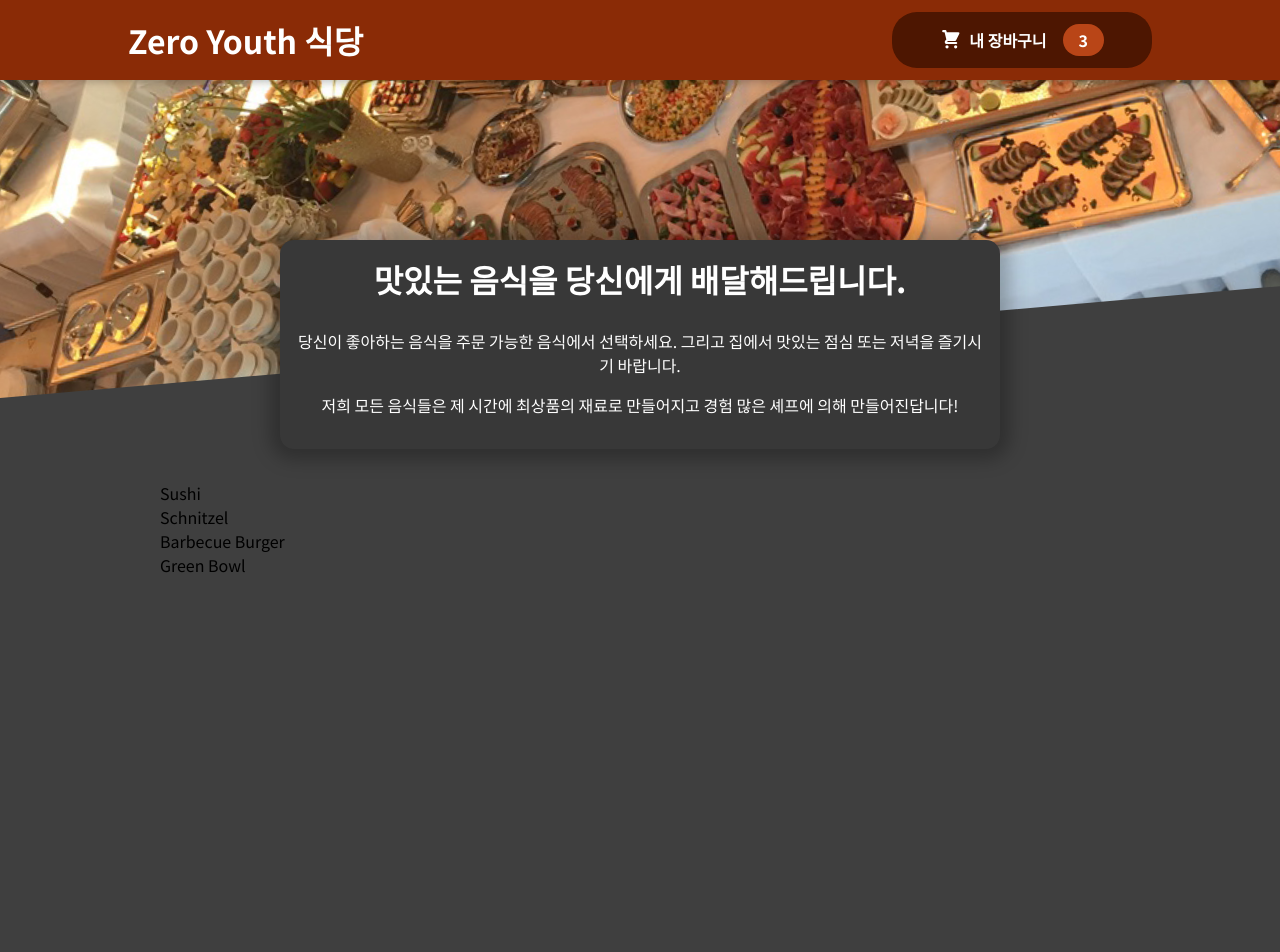
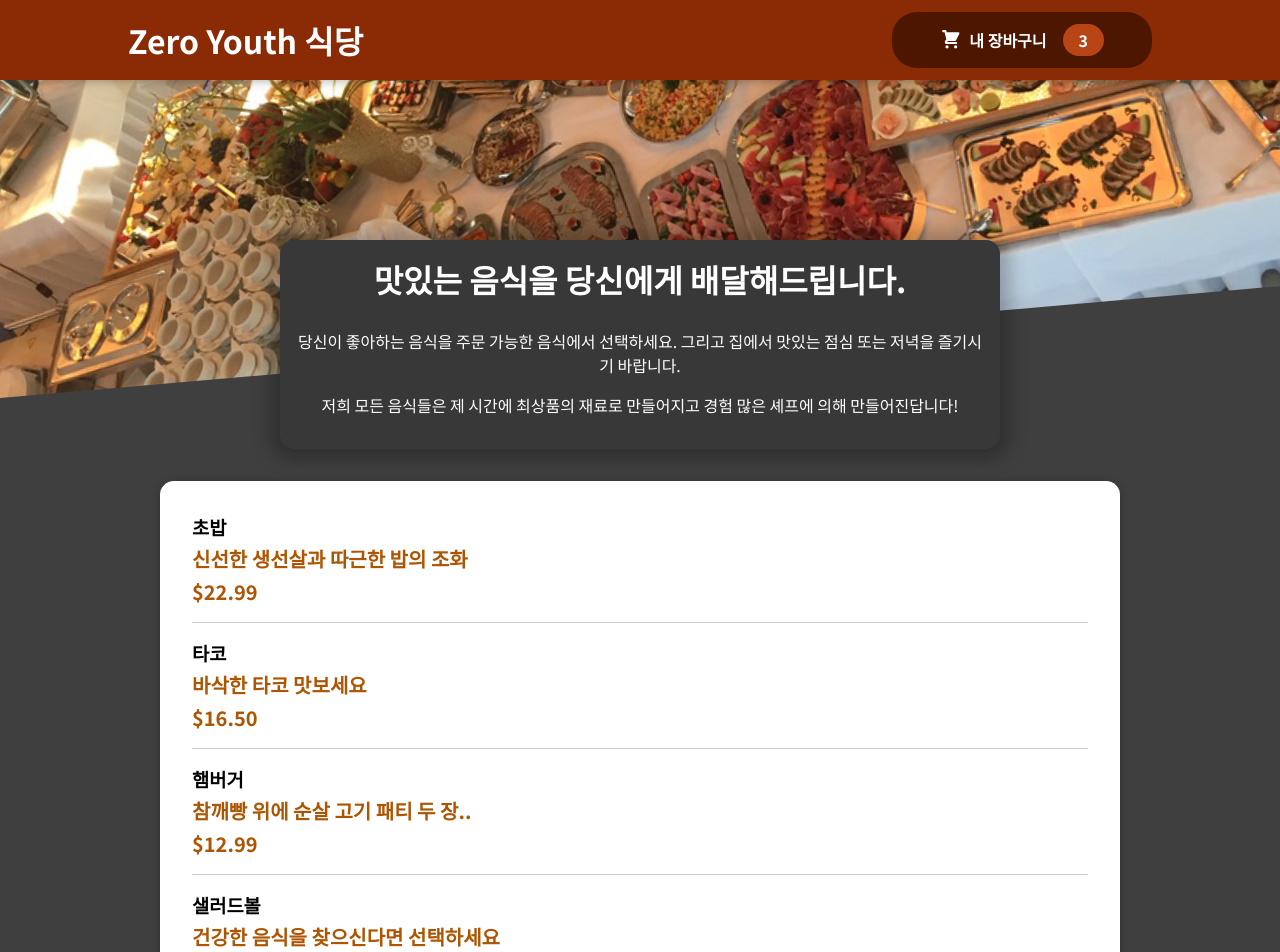
Before and after one commit to zeroyouth/udemy_4, a React (Create React App) app: page / in a window 1280 px wide. Shown: the top 952 px of the page. Before the commit the page ends 800 px from the top, so only its background shows below. Built offline with nearby package versions, Linux system fonts and the light colour scheme.

Commit message:
Add : MealItem 추가

```diff
--- a/src/components/Meals/AvailableMeals.js
+++ b/src/components/Meals/AvailableMeals.js
@@ -1,40 +1,52 @@
 import React from 'react';
+import Card from '../UI/Card';
 import classes from './AvailableMeals.module.css';
+import MealItem from './MealItem/MealItem';
 
 const DUMMY_MEALS = [
   {
     id: 'm1',
-    name: 'Sushi',
-    description: 'Finest fish and veggies',
+    name: '초밥',
+    description: '신선한 생선살과 따근한 밥의 조화',
     price: 22.99,
   },
   {
     id: 'm2',
-    name: 'Schnitzel',
-    description: 'A german specialty!',
+    name: '타코',
+    description: '바삭한 타코 맛보세요',
     price: 16.5,
   },
   {
     id: 'm3',
-    name: 'Barbecue Burger',
-    description: 'American, raw, meaty',
+    name: '햄버거',
+    description: '참깨빵 위에 순살 고기 패티 두 장..',
     price: 12.99,
   },
   {
     id: 'm4',
-    name: 'Green Bowl',
-    description: 'Healthy...and green...',
+    name: '샐러드볼',
+    description: '건강한 음식을 찾으신다면 선택하세요',
     price: 18.99,
   },
 ];
 
 const AvailableMeals = () => {
-  const mealsList = DUMMY_MEALS.map(meal => <li>{meal.name}</li>);
+  const mealsList = DUMMY_MEALS.map((meal) => (
+    <MealItem
+      key={meal.id}
+      name={meal.name}
+      description={meal.description}
+      price={meal.price}
+    />
+  ));
+
   return (
     <section className={classes.meals}>
-      <ul>
-        {mealsList}
-      </ul>
+      <Card>
+        <ul>
+          {mealsList}
+        </ul>
+      </Card>
     </section>
   );
 };
--- /dev/null
+++ b/src/components/Meals/MealItem/MealItem.js
@@ -0,0 +1,21 @@
+import React from 'react';
+import classes from './MealItem.module.css';
+
+const MealItem = (props) => {
+  const price = `$${props.price.toFixed(2)}`; //소수점 이하 두 자리까지 표시
+
+  return (
+    <li className={classes.meal}>
+      <div>
+        <h3>{props.name}</h3>
+        <div className={classes.price}>{props.description}</div>
+        <div className={classes.price}>{price}</div>
+      </div>
+      <div>
+
+      </div>
+    </li>
+  );
+};
+
+export default MealItem;
--- /dev/null
+++ b/src/components/Meals/MealItem/MealItem.module.css
@@ -0,0 +1,22 @@
+.meal {
+  display: flex;
+  justify-content: space-between;
+  margin: 1rem;
+  padding-bottom: 1rem;
+  border-bottom: 1px solid #ccc;
+}
+
+.meal h3 {
+  margin: 0 0 0.25rem 0;
+}
+
+.description {
+  font-style: italic;
+}
+
+.price {
+  margin-top: 0.25rem;
+  font-weight: bold;
+  color: #ad5502;
+  font-size: 1.25rem;
+}
--- /dev/null
+++ b/src/components/UI/Card.js
@@ -0,0 +1,12 @@
+import React from 'react';
+import classes from './Card.module.css';
+
+const Card = (props) => {
+  return (
+    <div className={classes.card}>
+      {props.children}
+    </div>
+  );
+};
+
+export default Card;
--- /dev/null
+++ b/src/components/UI/Card.module.css
@@ -0,0 +1,6 @@
+.card {
+  padding: 1rem;
+  box-shadow: 0 2px 8px rgba(0, 0, 0, 0.25);
+  border-radius: 14px;
+  background-color: white;
+}
```
Also changed, not shown: src/components/Meals/MealItemForm.js (added), 1 other file (tests, documents, lock files or other folders).
